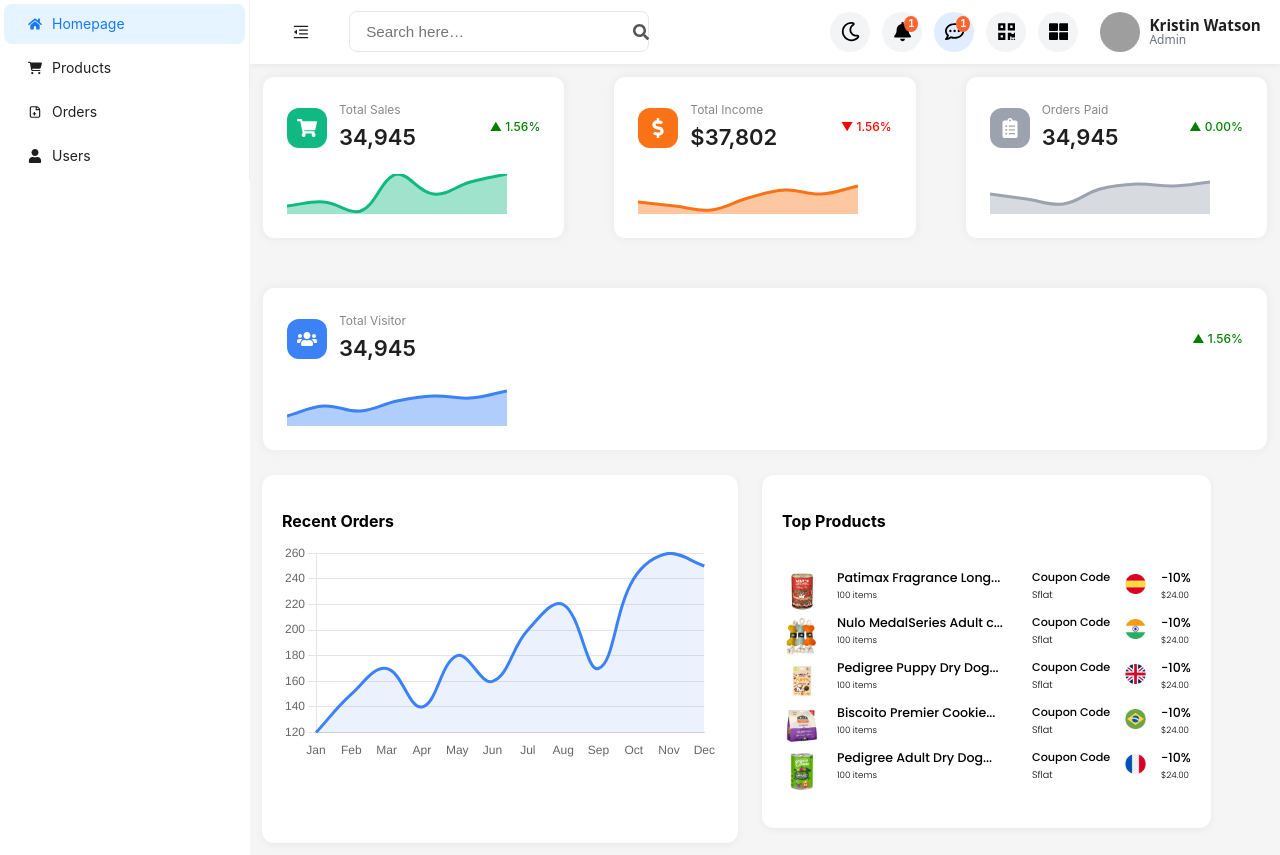
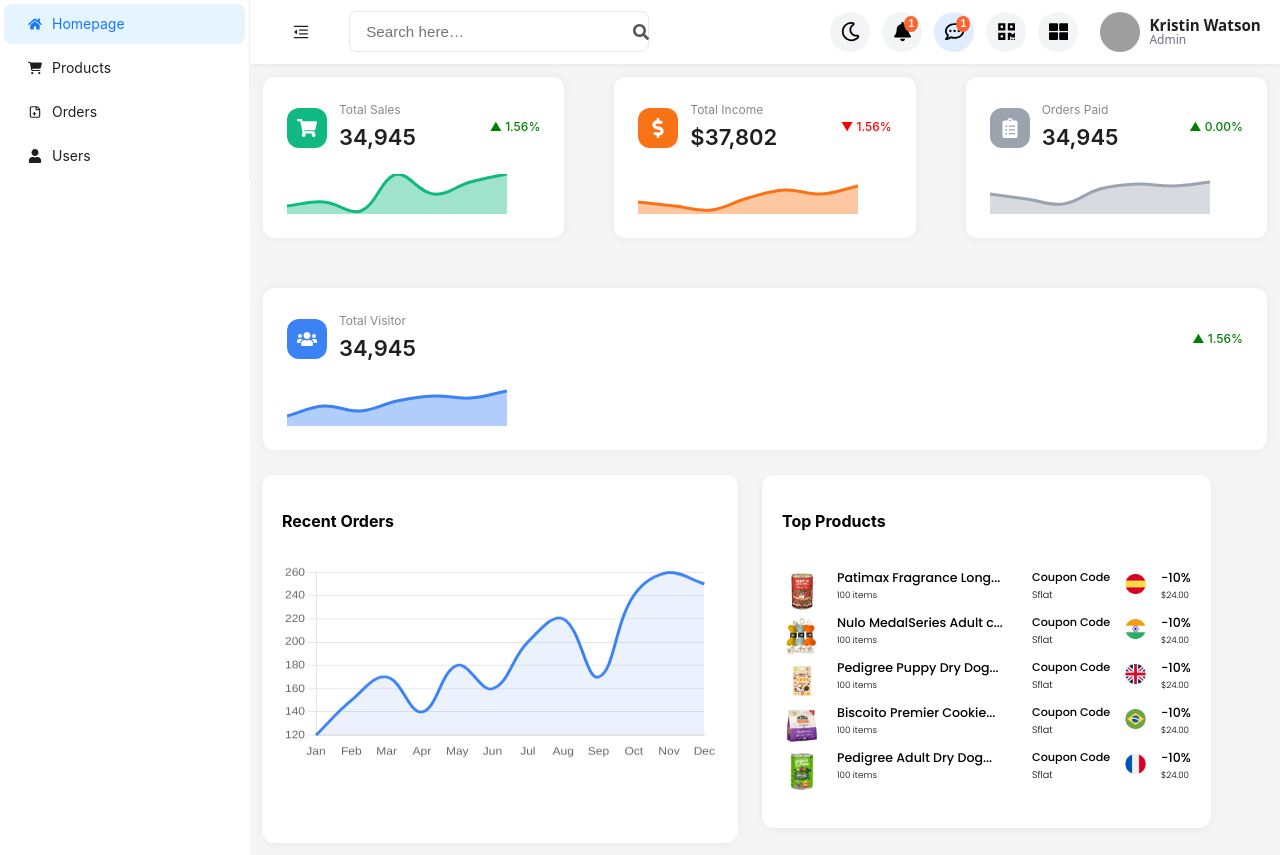
Before and after one commit to Srikanth-Krishna/dashboard, a React (Create React App) app: page / in a window 1280 px wide. Built offline with nearby package versions, Linux system fonts and the light colour scheme; grey boxes are pictures that could not be loaded.

Commit message:
retouch recent orders

```diff
--- a/src/component/RecentOrders/RecentOrders.js
+++ b/src/component/RecentOrders/RecentOrders.js
@@ -80,7 +80,7 @@ function RecentOrders() {
     <div className='recent-card'>
       <h3 className='recent-title'>Recent Orders</h3>
       <div className='recent-chartWrap'>
-        <Line data={data} options={options} />
+        <Line style={{ paddingTop: '20px' }} data={data} options={options} />
       </div>
     </div>
   );
```
